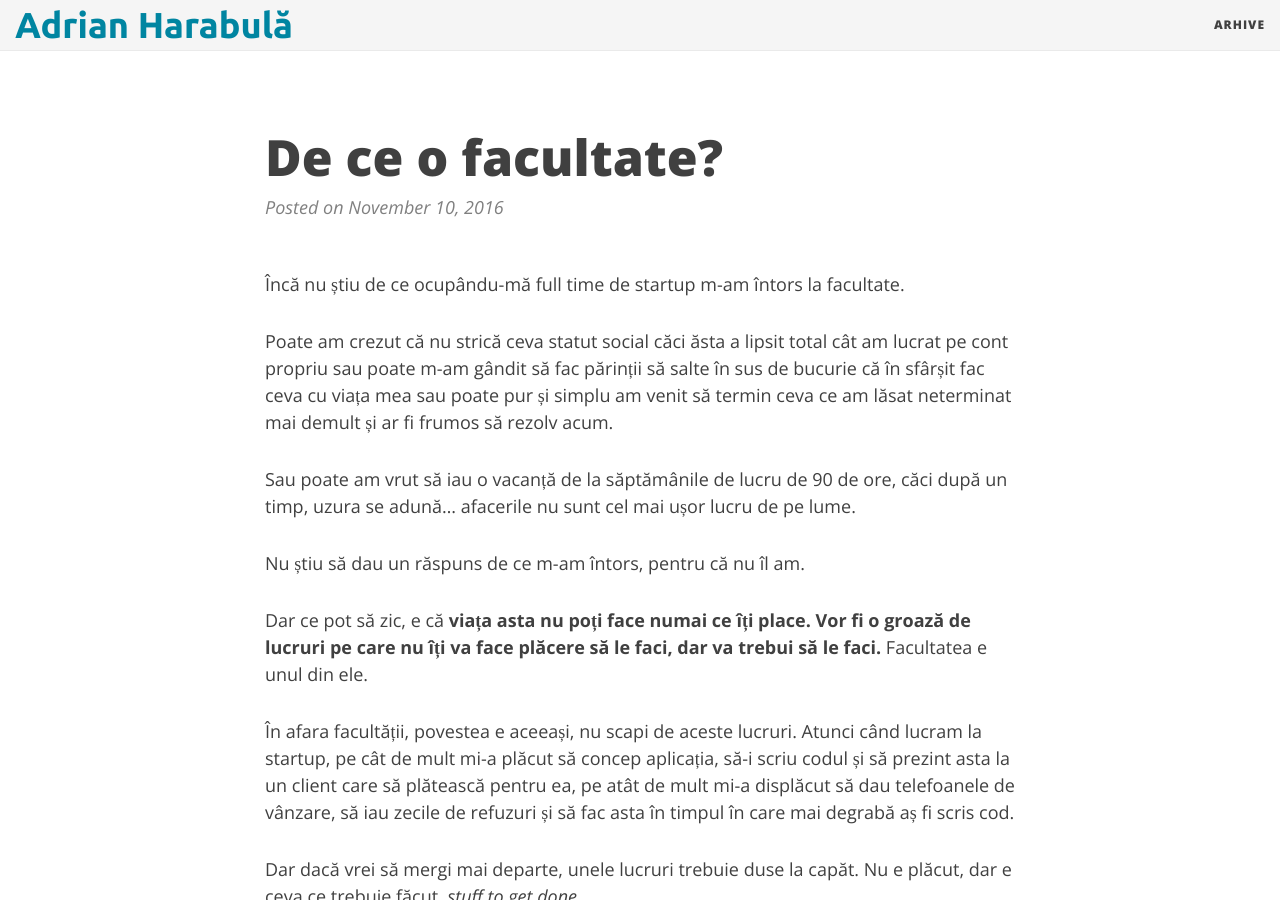
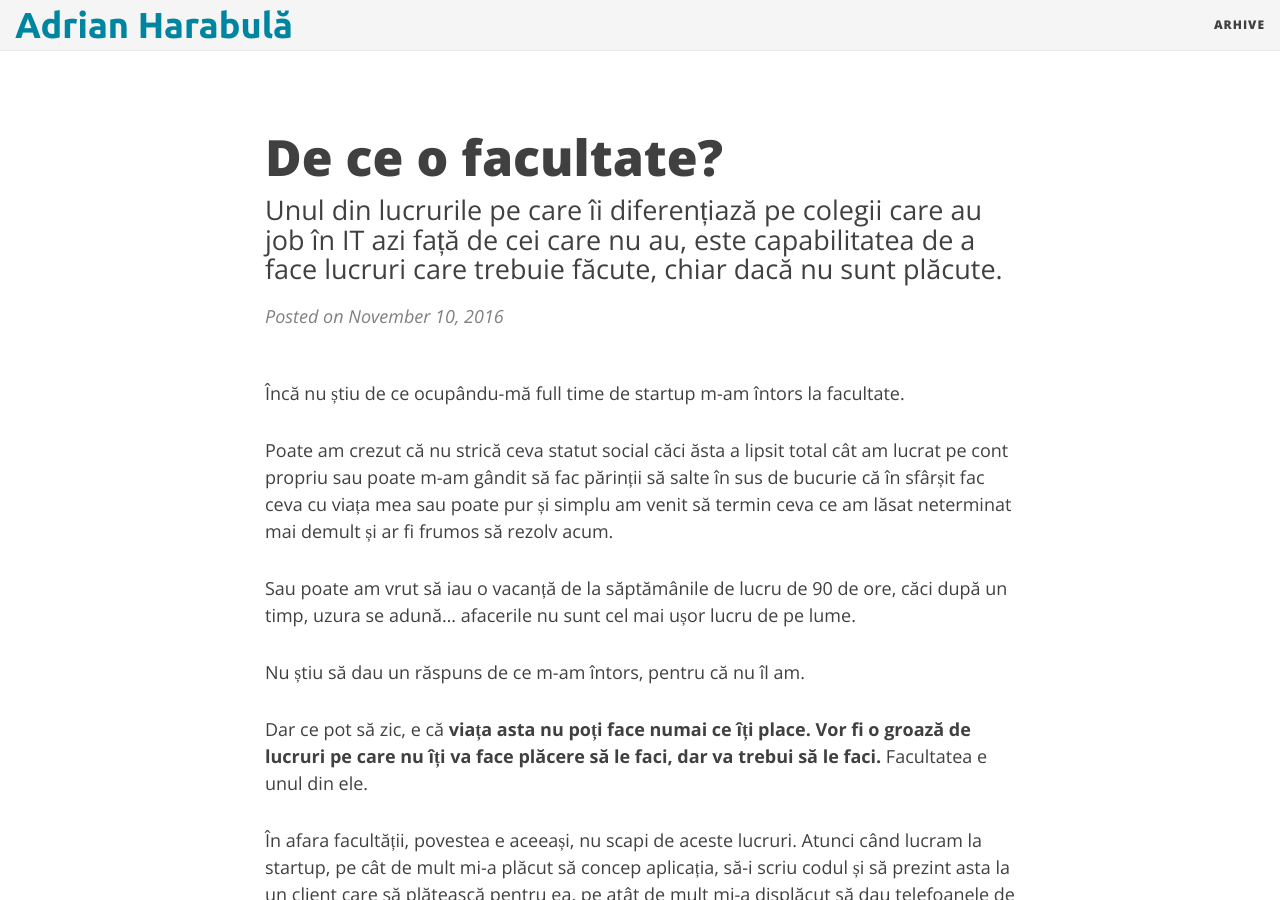
Before and after one commit to adrianharabula/adrianharabula.github.io, a Jekyll site: the page built from _posts/2016-11-10-dece-facultate.md, in a window 1280 px wide and 900 px high. Built offline with Jekyll 4.4.1, drawn with Linux system fonts in a browser that asks for light colours; nearby versions of some CDN libraries.

Commit message:
updates description for dece-facultate

```diff
--- a/_posts/2016-11-10-dece-facultate.md
+++ b/_posts/2016-11-10-dece-facultate.md
@@ -1,6 +1,7 @@
 ---
 type: post
 title: "De ce o facultate?"
+subtitle: "Unul din lucrurile pe care îi diferențiază pe colegii care au job în IT azi față de cei care nu au, este capabilitatea de a face lucruri care trebuie făcute, chiar dacă nu sunt plăcute."
 ---
 
 Încă nu știu de ce ocupându-mă full time de startup m-am întors la facultate.
```
